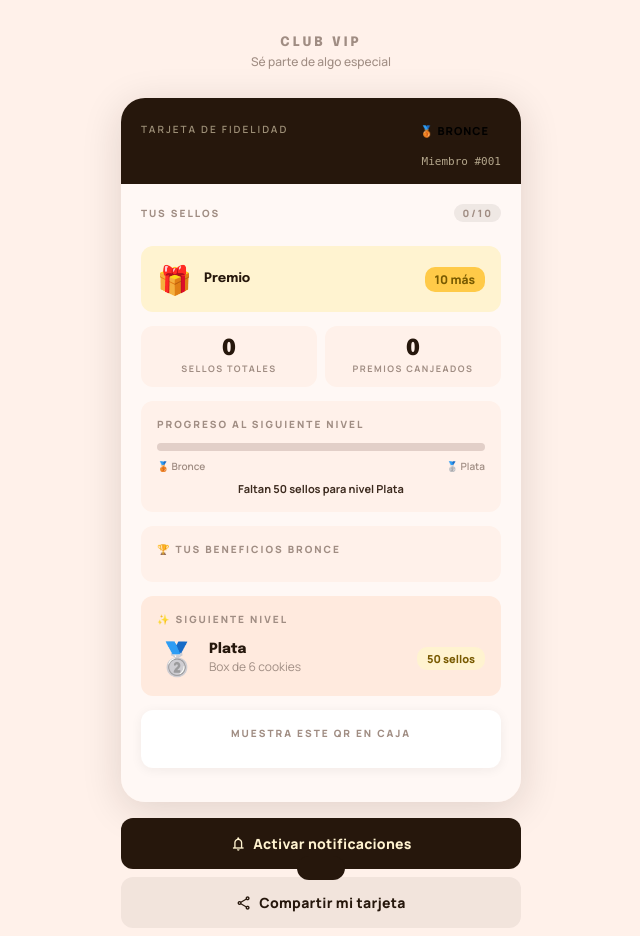
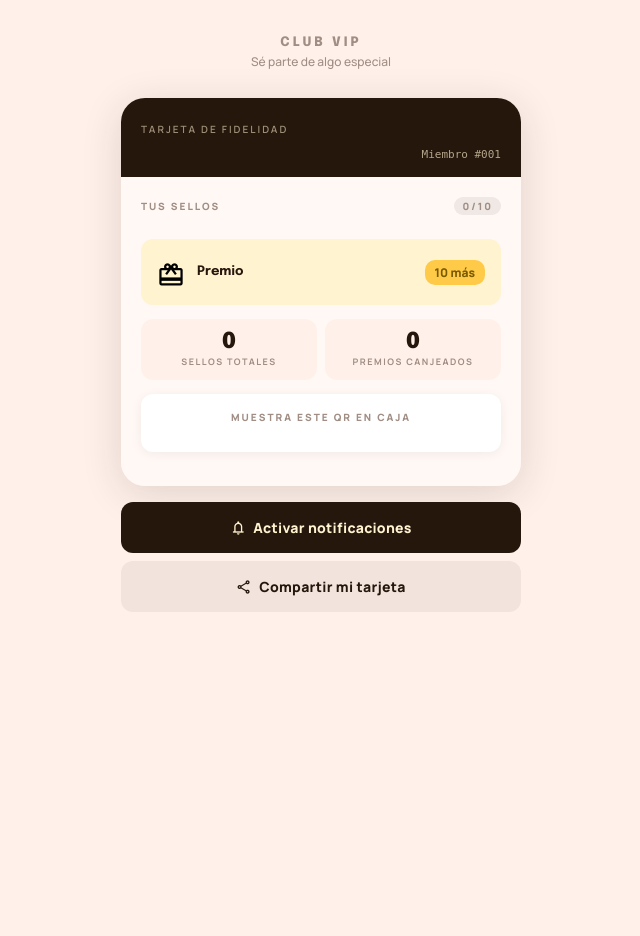
Before and after one commit to zubbigpt/sukie-card, a FastAPI app: template templates/card.html in a window 1280 px wide. Shown: the top 936 px of the page, without its empty margins (319-959 px from the left). After the commit the page ends 612 px from the top, so only its background shows below. Run offline with FastAPI, Linux system fonts and the light colour scheme; the template is opened without the code that fills it, so the values that code supplies are empty.

Commit message:
fix(card): eliminar sección niveles tier; reemplazar emojis por Material Symbols
Co-Authored-By: Claude Opus 4.6 <noreply@anthropic.com>

```diff
--- a/templates/card.html
+++ b/templates/card.html
@@ -106,18 +106,6 @@ body {
   margin-top: 4px;
   font-weight: 600;
 }
-.tier-badge {
-  display: flex;
-  align-items: center;
-  gap: 5px;
-  padding: 5px 12px;
-  border-radius: 20px;
-  font-size: 11px;
-  font-weight: 800;
-  letter-spacing: 1px;
-  text-transform: uppercase;
-  transition: all 0.3s;
-}
 .card-member-info {
   display: flex;
   justify-content: space-between;
@@ -194,8 +182,11 @@ body {
   transform: scale(1.03);
 }
 .stamp.filled::after {
-  content: attr(data-emoji);
-  font-size: 22px;
+  content: '';
+  width: 10px;
+  height: 10px;
+  border-radius: 50%;
+  background: rgba(255,255,255,0.5);
 }
 .stamp:not(.filled)::after {
   content: '';
@@ -273,142 +264,6 @@ body {
   color: var(--outline);
   margin-top: 2px;
   font-weight: 700;
-}
-
-/* Tier progression */
-.tier-progression {
-  background: var(--surface-low);
-  border-radius: var(--r);
-  padding: 16px;
-  margin-bottom: 14px;
-}
-.tier-prog-title {
-  font-size: 10px;
-  font-weight: 800;
-  letter-spacing: 2px;
-  text-transform: uppercase;
-  color: var(--outline);
-  margin-bottom: 12px;
-}
-.tier-prog-bar-wrap {
-  position: relative;
-  margin-bottom: 8px;
-}
-.tier-prog-bar-bg {
-  height: 8px;
-  background: var(--outline-var);
-  border-radius: 4px;
-  overflow: hidden;
-}
-.tier-prog-bar-fill {
-  height: 100%;
-  border-radius: 4px;
-  background: var(--honey);
-  transition: width 1s ease;
-}
-.tier-prog-labels {
-  display: flex;
-  justify-content: space-between;
-  margin-top: 6px;
-}
-.tier-prog-label {
-  font-size: 10px;
-  color: var(--outline);
-  display: flex;
-  align-items: center;
-  gap: 3px;
-  font-weight: 600;
-}
-.tier-prog-info {
-  font-size: 11px;
-  color: var(--primary-mid);
-  text-align: center;
-  margin-top: 8px;
-  font-weight: 700;
-}
-
-/* Benefits */
-.benefits-section {
-  background: var(--surface-low);
-  border-radius: var(--r);
-  padding: 16px;
-  margin-bottom: 14px;
-}
-.benefits-title {
-  font-size: 10px;
-  font-weight: 800;
-  letter-spacing: 2px;
-  text-transform: uppercase;
-  color: var(--outline);
-  margin-bottom: 10px;
-  display: flex;
-  align-items: center;
-  gap: 6px;
-}
-.benefit-item {
-  display: flex;
-  align-items: center;
-  gap: 8px;
-  padding: 6px 0;
-  font-size: 12px;
-  color: var(--primary);
-  border-bottom: 1px solid var(--outline-var);
-}
-.benefit-item:last-child { border-bottom: none; }
-.benefit-check {
-  width: 18px;
-  height: 18px;
-  background: var(--primary);
-  border-radius: 50%;
-  display: flex;
-  align-items: center;
-  justify-content: center;
-  flex-shrink: 0;
-  color: white;
-  font-size: 10px;
-}
-
-/* Next tier preview */
-.next-tier-card {
-  background: var(--surface-mid);
-  border-radius: var(--r);
-  padding: 16px;
-  margin-bottom: 14px;
-}
-.next-tier-title {
-  font-size: 10px;
-  font-weight: 800;
-  letter-spacing: 2px;
-  text-transform: uppercase;
-  color: var(--outline);
-  margin-bottom: 10px;
-}
-.next-tier-info {
-  display: flex;
-  align-items: center;
-  gap: 12px;
-}
-.next-tier-emoji { font-size: 32px; }
-.next-tier-details { flex: 1; }
-.next-tier-name {
-  font-family: 'Epilogue', sans-serif;
-  font-size: 14px;
-  font-weight: 800;
-  color: var(--primary);
-}
-.next-tier-reward {
-  font-size: 12px;
-  color: var(--outline);
-  margin-top: 2px;
-}
-.next-tier-stamps {
-  font-size: 11px;
-  font-weight: 800;
-  color: var(--honey-dark);
-  background: var(--honey-light);
-  padding: 4px 10px;
-  border-radius: 10px;
-  white-space: nowrap;
 }
 
 /* QR */
@@ -548,7 +403,6 @@ body {
         <div class="card-title-text">{{ card_title }}</div>
         <div class="card-subtitle">Tarjeta de Fidelidad</div>
       </div>
-      <div class="tier-badge" id="tier-badge">🥉 BRONCE</div>
     </div>
     <div class="card-member-info">
       <div class="member-name">{{ first_name }}</div>
@@ -569,7 +423,7 @@ body {
 
     <!-- Reward box -->
     <div class="reward-progress" id="reward-box">
-      <div class="reward-emoji-big" id="reward-emoji">🎁</div>
+      <div class="reward-emoji-big" id="reward-emoji"><span class="material-symbols-outlined" style="font-size:28px;font-variation-settings:'FILL' 1">redeem</span></div>
       <div class="reward-info">
         <div class="reward-info-title" id="reward-name">Premio</div>
         <div class="reward-info-sub" id="reward-desc"></div>
@@ -586,40 +440,6 @@ body {
       <div class="stat-box">
         <div class="stat-value" id="total-rewards">0</div>
         <div class="stat-label">Premios canjeados</div>
-      </div>
-    </div>
-
-    <!-- Tier progression -->
-    <div class="tier-progression" id="tier-progression-box">
-      <div class="tier-prog-title">Progreso al siguiente nivel</div>
-      <div class="tier-prog-bar-wrap">
-        <div class="tier-prog-bar-bg">
-          <div class="tier-prog-bar-fill" id="tier-bar" style="width:0%;"></div>
-        </div>
-      </div>
-      <div class="tier-prog-labels">
-        <div class="tier-prog-label" id="tier-from-label">🥉 Bronce</div>
-        <div class="tier-prog-label" id="tier-to-label">🥈 Plata</div>
-      </div>
-      <div class="tier-prog-info" id="tier-prog-info">Faltan 50 sellos para nivel Plata</div>
-    </div>
-
-    <!-- Benefits -->
-    <div class="benefits-section" id="benefits-box">
-      <div class="benefits-title" id="benefits-title">🏆 Tus beneficios Bronce</div>
-      <div id="benefits-list"></div>
-    </div>
-
-    <!-- Next tier -->
-    <div class="next-tier-card" id="next-tier-box">
-      <div class="next-tier-title">✨ Siguiente nivel</div>
-      <div class="next-tier-info">
-        <div class="next-tier-emoji" id="next-tier-emoji">🥈</div>
-        <div class="next-tier-details">
-          <div class="next-tier-name" id="next-tier-name">Plata</div>
-          <div class="next-tier-reward" id="next-tier-reward">Box de 6 cookies</div>
-        </div>
-        <div class="next-tier-stamps" id="next-tier-stamps">50 sellos</div>
       </div>
     </div>
 
@@ -671,9 +491,9 @@ if (/iPad|iPhone|iPod/.test(navigator.userAgent) || (navigator.platform === 'Mac
 {% if google_review_url %}
 <!-- Google Review Banner — shown via JS when customer hits review_trigger_stamps -->
 <div id="review-banner" style="display:none;margin:14px 0 4px;background:#fffbe6;border:1.5px solid #f5c518;border-radius:12px;padding:14px 16px;text-align:center">
-  <div style="font-size:1.35rem;margin-bottom:4px">⭐⭐⭐⭐⭐</div>
+  <div style="margin-bottom:4px"><span class="material-symbols-outlined" style="font-size:1.1rem;color:#f5c518;font-variation-settings:'FILL' 1">star</span><span class="material-symbols-outlined" style="font-size:1.1rem;color:#f5c518;font-variation-settings:'FILL' 1">star</span><span class="material-symbols-outlined" style="font-size:1.1rem;color:#f5c518;font-variation-settings:'FILL' 1">star</span><span class="material-symbols-outlined" style="font-size:1.1rem;color:#f5c518;font-variation-settings:'FILL' 1">star</span><span class="material-symbols-outlined" style="font-size:1.1rem;color:#f5c518;font-variation-settings:'FILL' 1">star</span></div>
   <div style="font-weight:700;color:#26170c;font-size:.97rem;margin-bottom:6px">¿Te gusta nuestro servicio?</div>
-  <div style="font-size:.85rem;color:#6b5c4e;margin-bottom:10px">Nos ayudaría muchísimo que dejaras una reseña en Google 🙏</div>
+  <div style="font-size:.85rem;color:#6b5c4e;margin-bottom:10px">Nos ayudaría muchísimo que dejaras una reseña en Google</div>
   <a href="{{ google_review_url }}" target="_blank" rel="noopener"
      style="display:inline-flex;align-items:center;gap:6px;background:#4285F4;color:#fff;font-weight:700;font-size:.9rem;padding:9px 20px;border-radius:8px;text-decoration:none">
     <span class="material-symbols-outlined" style="font-size:.95rem;font-variation-settings:'FILL' 1,'wght' 500,'GRAD' 0,'opsz' 20">rate_review</span> Dejar reseña en Google
@@ -721,7 +541,6 @@ function buildStamps(current, total) {
   for (let i = 0; i < total; i++) {
     const s = document.createElement('div');
     s.className = 'stamp' + (i < current ? ' filled' : '');
-    s.setAttribute('data-emoji', '🍪');
     grid.appendChild(s);
   }
   document.getElementById('stamps-count').textContent = current + '/' + total;
@@ -750,18 +569,11 @@ async function loadData() {
 
 function renderCard(card, club) {
   const tier = club.current_tier || {};
-  const nextTier = club.next_tier;
   const clubInfo = club.club || {};
 
   // Club header
   document.getElementById('club-name').textContent = clubInfo.nombre || 'VIP Club';
   document.getElementById('club-tagline').textContent = clubInfo.tagline || '';
-
-  // Tier badge
-  const badge = document.getElementById('tier-badge');
-  badge.textContent = (tier.emoji || '🥉') + ' ' + (tier.nombre || 'Bronce').toUpperCase();
-  badge.style.background = tier.color || '#CD7F32';
-  badge.style.color = '#fff';
 
   // Member info
   document.getElementById('member-number').textContent = 'Miembro #' + String(club.member_number || 1).padStart(3,'0');
@@ -777,12 +589,11 @@ function renderCard(card, club) {
   // Reward box
   const awardsBalance = club.award_balance || 0;
   const toNextReward = club.stamps_to_next_reward || stampsPerReward;
-  document.getElementById('reward-emoji').textContent = tier.premio_emoji || '🍪';
   document.getElementById('reward-name').textContent = tier.premio_nombre || 'Premio';
   document.getElementById('reward-desc').textContent = tier.premio_descripcion || '';
   const rewardBadge = document.getElementById('reward-badge');
   if (awardsBalance > 0) {
-    rewardBadge.textContent = '🎉 ¡' + awardsBalance + ' disponible' + (awardsBalance > 1 ? 's' : '') + '!';
+    rewardBadge.textContent = '¡' + awardsBalance + ' disponible' + (awardsBalance > 1 ? 's' : '') + '!';
     rewardBadge.classList.add('has-reward');
   } else {
     rewardBadge.textContent = toNextReward + ' más';
@@ -791,38 +602,6 @@ function renderCard(card, club) {
   // Stats
   document.getElementById('total-stamps').textContent = club.total_stamps || 0;
   document.getElementById('total-rewards').textContent = card.rewards_redeemed || 0;
-
-  // Tier progression
-  if (nextTier) {
-    const fromStamps = tier.min_sellos_totales || 0;
-    const toStamps = nextTier.min_sellos_totales || 999;
-    const progress = Math.min(100, Math.round(((club.total_stamps - fromStamps) / (toStamps - fromStamps)) * 100));
-    document.getElementById('tier-bar').style.width = progress + '%';
-    document.getElementById('tier-bar').style.background = tier.color || '#ffca48';
-    document.getElementById('tier-from-label').textContent = (tier.emoji || '🥉') + ' ' + (tier.nombre || 'Bronce');
-    document.getElementById('tier-to-label').textContent = (nextTier.emoji || '🥈') + ' ' + (nextTier.nombre || 'Plata');
-    document.getElementById('tier-prog-info').textContent = 'Faltan ' + club.stamps_to_next_tier + ' sellos para nivel ' + nextTier.nombre;
-
-    // Next tier card
-    document.getElementById('next-tier-emoji').textContent = nextTier.emoji || '🥈';
-    document.getElementById('next-tier-name').textContent = nextTier.nombre || 'Plata';
-    document.getElementById('next-tier-reward').textContent = (nextTier.premio_emoji || '') + ' ' + (nextTier.premio_nombre || '');
-    document.getElementById('next-tier-stamps').textContent = club.stamps_to_next_tier + ' sellos más';
-  } else {
-    document.getElementById('tier-progression-box').style.display = 'none';
-    document.getElementById('next-tier-box').style.display = 'none';
-  }
-
-  // Benefits
-  const benefits = tier.beneficios || [];
-  document.getElementById('benefits-title').textContent = (tier.emoji || '🏆') + ' Tus beneficios ' + (tier.nombre || 'Bronce');
-  const bList = document.getElementById('benefits-list');
-  bList.innerHTML = benefits.map(b => `
-    <div class="benefit-item">
-      <div class="benefit-check">✓</div>
-      <span>${b}</span>
-    </div>
-  `).join('');
 
   // Google Review banner
   maybeShowReviewBanner(club.total_stamps || 0, club.stamps_on_card || 0, awardsBalance);
```
